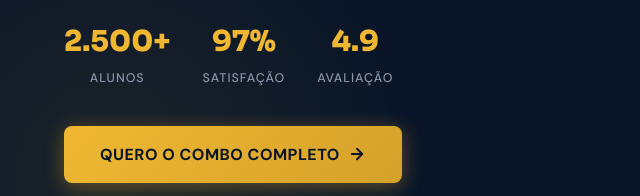
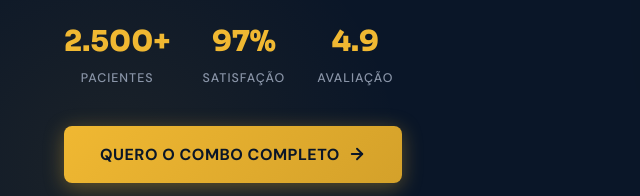
Before and after one commit to Alpha-ia-tecnologia/infoprodutos, a plain HTML site: page index.html in a window 1280 px wide. Shown: the part 561-757 px from the top of the page, 0-640 px from the left. Drawn offline with nearby package versions, Linux system fonts and the light colour scheme.

Commit message:
fix: replace 'alunos' with 'pacientes'

```diff
--- a/index.html
+++ b/index.html
@@ -127,7 +127,7 @@
         <div class="hero-metrics reveal reveal-delay-3">
           <div class="hero-metric">
             <span class="number">2.500+</span>
-            <span class="label">Alunos</span>
+            <span class="label">Pacientes</span>
           </div>
           <div class="hero-metric">
             <span class="number">97%</span>
@@ -391,7 +391,7 @@
 <section class="testimonials" id="resultados">
   <div class="container">
     <div class="section-label reveal">Depoimentos reais</div>
-    <h2 class="section-title reveal reveal-delay-1">O que dizem nossos <span class="gold-text">alunos</span></h2>
+    <h2 class="section-title reveal reveal-delay-1">O que dizem nossos <span class="gold-text">pacientes</span></h2>
     <p class="section-subtitle reveal reveal-delay-2">Resultados reais de pessoas que decidiram investir na própria transformação.</p>
     <div class="testimonials-grid">
       <div class="testimonial-card reveal">
```
